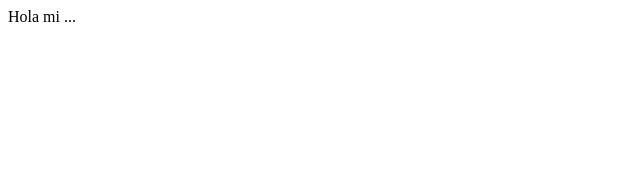
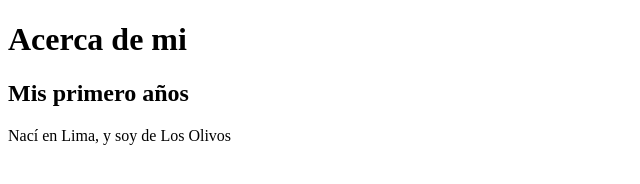
Before and after one commit to Jordinolan/demoidea-1, a plain HTML site: page index.html in a window 1280 px wide. Shown: the whole page, without its empty margins (0-640 px from the left). Drawn offline with Linux system fonts and the light colour scheme.

Commit message:
update, acerca de mi

```diff
--- a/index.html
+++ b/index.html
@@ -6,6 +6,14 @@
     <title>Document</title>
 </head>
 <body>
-    Hola mi ...
+  <header>
+    <h1> Acerca de mi</h1>
+  </header>
+  <main>
+    <h2>Mis primero años</h2>
+    <article>
+        Nací en Lima, y soy de Los Olivos
+    </article>
+  </main>
 </body>
 </html>
```
